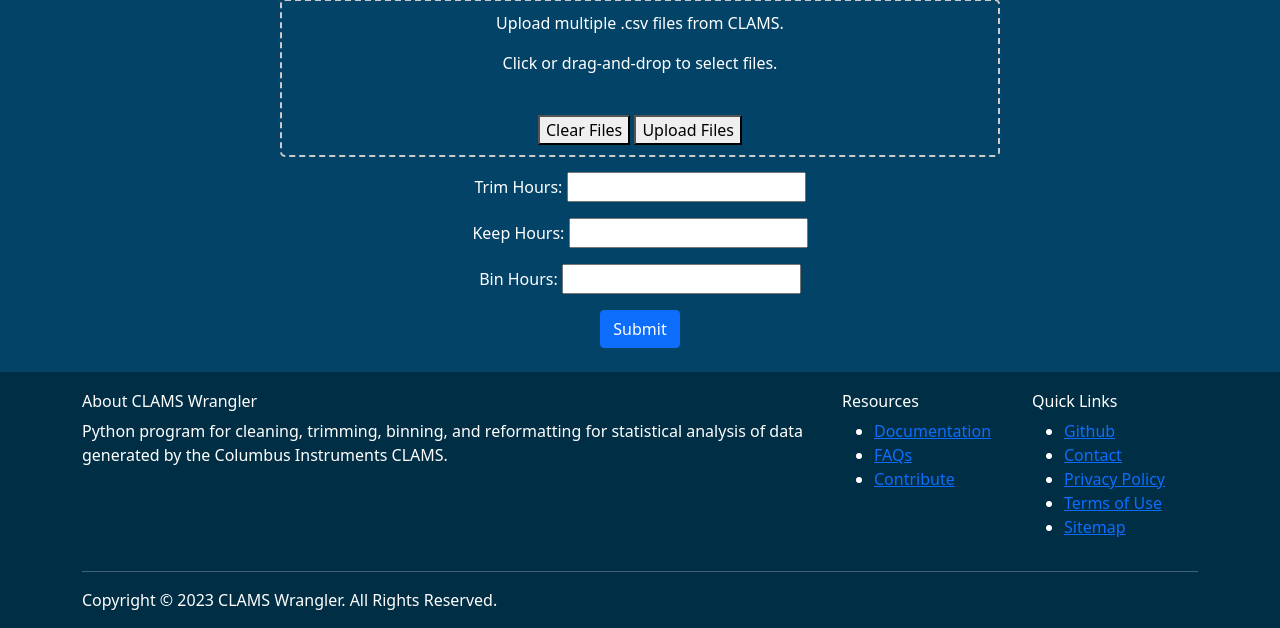
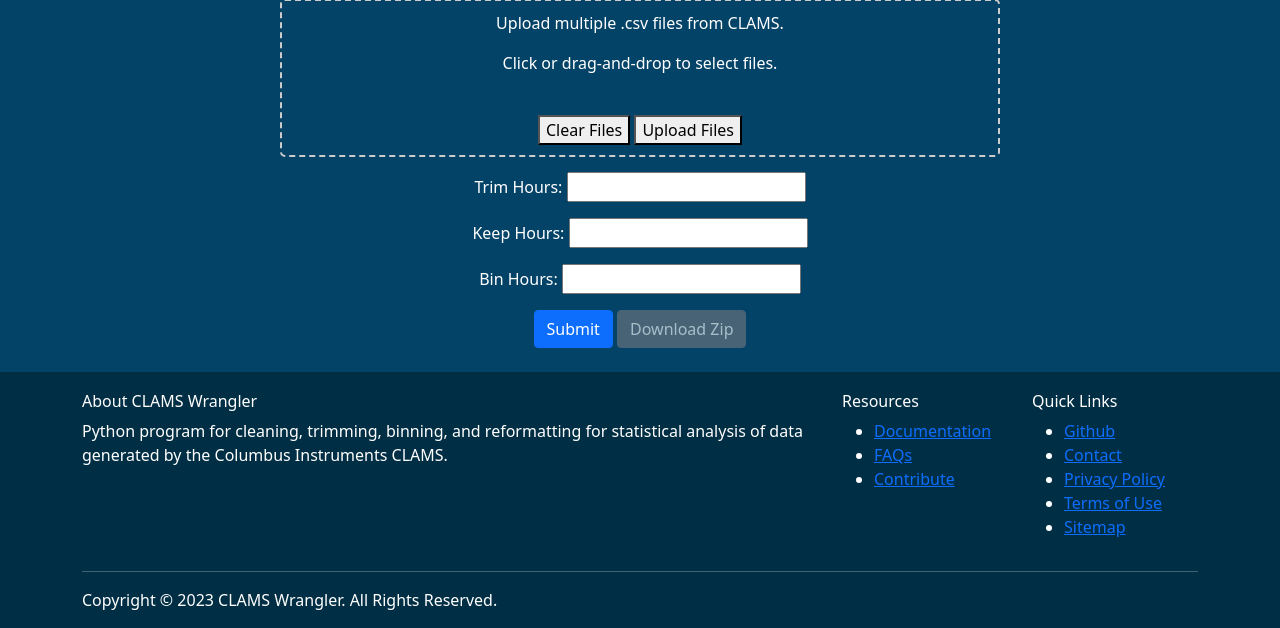
Before and after one commit to PistilliLab/CLAMSwrangler-web, a Django app: page / in a window 1280 px wide. Shown: the part 374-1002 px from the top of the page. Run offline with Django 5.2, Linux system fonts and the light colour scheme; parts of the project's set-up code (start-up, migrations or seed data) failed here and were passed over; some libraries are stand-ins or nearby versions.

Commit message:
File processing is working and zipping of results.

```diff
--- a/templates/home.html
+++ b/templates/home.html
@@ -41,6 +41,7 @@
                     {% csrf_token %}
                     {{ form.as_p }}
                     <button type="submit" class="btn btn-primary">Submit</button>
+                    <a href="#" id="downloadLink" class="btn btn-secondary disabled" tabindex="-1" aria-disabled="true">Download Zip</a>
                 </form>
             </div>
         </div>
@@ -148,9 +149,39 @@
         .then(response => response.json())
         .then(data => {
             console.log(data); // Log the response for each request
+            if (data.upload_id) {
+                // Update download link with the received upload_id
+                let downloadLink = document.getElementById('downloadLink');
+                downloadLink.href = `/download/${data.upload_id}/`; // Construct the download URL
+                downloadLink.classList.remove('disabled');
+                downloadLink.setAttribute('aria-disabled', 'false');
+            }
             clearFiles(); // Optionally clear files after upload
+            // Start checking for zip file availability, using the uploadId returned from the server
+            checkZipFile(data.upload_id);
         })
         .catch(error => console.error(error));
+    }
+
+    function checkZipFile(upload_id) {
+        let url = `/check-zip/${upload_id}/`; // URL to endpoint that checks for zip file existence
+
+        fetch(url)
+        .then(response => response.json())
+        .then(data => {
+            if(data.exists) {
+                // Enable download link if zip file exists
+                let downloadLink = document.getElementById('downloadLink');
+                downloadLink.classList.remove('disabled');
+                downloadLink.setAttribute('href', `/download/${upload_id}/`);
+                downloadLink.setAttribute('aria-disabled', 'false');
+                downloadLink.textContent = 'Download Zip'; // Update button text if needed
+            } else {
+                // Optionally, re-check after some time
+                setTimeout(() => checkZipFile(upload_id), 5000); // Check every 5 seconds
+            }
+        })
+        .catch(error => console.error('Error:', error));
     }
 
 
--- a/wrangler/urls.py
+++ b/wrangler/urls.py
@@ -2,11 +2,13 @@ from django.urls import path
 from django.conf import settings
 from django.conf.urls.static import static
 from .views import (
-    homepage_view, upload_csv_files
+    homepage_view, upload_csv_files, download_zip, check_zip_exists
 )
 
 
 urlpatterns = [
     path('', homepage_view, name='home'),
     path('upload-csv/', upload_csv_files, name='upload_csv_files'),
+    path('download/<str:upload_id>/', download_zip, name='download_zip'),
+    path('check-zip/<str:upload_id>/', check_zip_exists, name='check_zip_exists'),
 ] + static(settings.MEDIA_URL, document_root=settings.MEDIA_ROOT)
--- a/wrangler/views.py
+++ b/wrangler/views.py
@@ -4,11 +4,12 @@ import pandas as pd
 from django.conf import settings
 from django.core.paginator import Paginator, PageNotAnInteger, EmptyPage
 from django.shortcuts import render, redirect
-from django.http import Http404, JsonResponse
+from django.http import Http404, JsonResponse, HttpResponse
+from wsgiref.util import FileWrapper
 from .forms import UserInputForm
 from clams_processing import clean_all_clams_data, trim_all_clams_data, process_directory, recombine_columns, \
     reformat_csvs_in_directory
-from helpers import get_latest_version, initialize_experiment_config_file
+from helpers import get_latest_version, initialize_experiment_config_file, zip_directory
 
 
 def homepage_view(request):
@@ -55,7 +56,8 @@ def homepage_view(request):
                 recombine_columns(upload_dir, experiment_config_file)
                 reformat_csvs_in_directory(os.path.join(upload_dir, 'Combined_CLAMS_data'))
 
-            # Code to return processed files back to user
+            # Zip the processed files and return
+            zip_directory(upload_dir, os.path.join(settings.MEDIA_ROOT, f'{upload_dir}.zip'))
 
     else:
         form = UserInputForm()
@@ -67,9 +69,9 @@ def upload_csv_files(request):
     if request.method == 'POST':
         # Generate unique ID for each upload session
         upload_id = str(uuid.uuid4())
+        request.session['upload_id'] = upload_id  # Store it in the session early
+
         upload_dir = os.path.join(settings.MEDIA_ROOT, upload_id)
-
-        # Create directory for upload session
         os.makedirs(upload_dir, exist_ok=True)
 
         # Iterate through the files received in the POST request
@@ -88,3 +90,18 @@ def upload_csv_files(request):
 
     else:
         return JsonResponse({'error': 'Only POST method is allowed'}, status=405)
+
+
+def download_zip(request, upload_id):
+    file_path = os.path.join(settings.MEDIA_ROOT, f'{upload_id}.zip')
+    if os.path.exists(file_path):
+        with open(file_path, 'rb') as fh:
+            response = HttpResponse(FileWrapper(fh), content_type='application/zip')
+            response['Content-Disposition'] = f'attachment; filename={os.path.basename(file_path)}'
+            return response
+    raise Http404
+
+
+def check_zip_exists(request, upload_id):
+    file_path = os.path.join(settings.MEDIA_ROOT, f'{upload_id}.zip')
+    return JsonResponse({'exists': os.path.exists(file_path)})
```
Also changed, not shown: helpers.py (+8 -0 lines).
